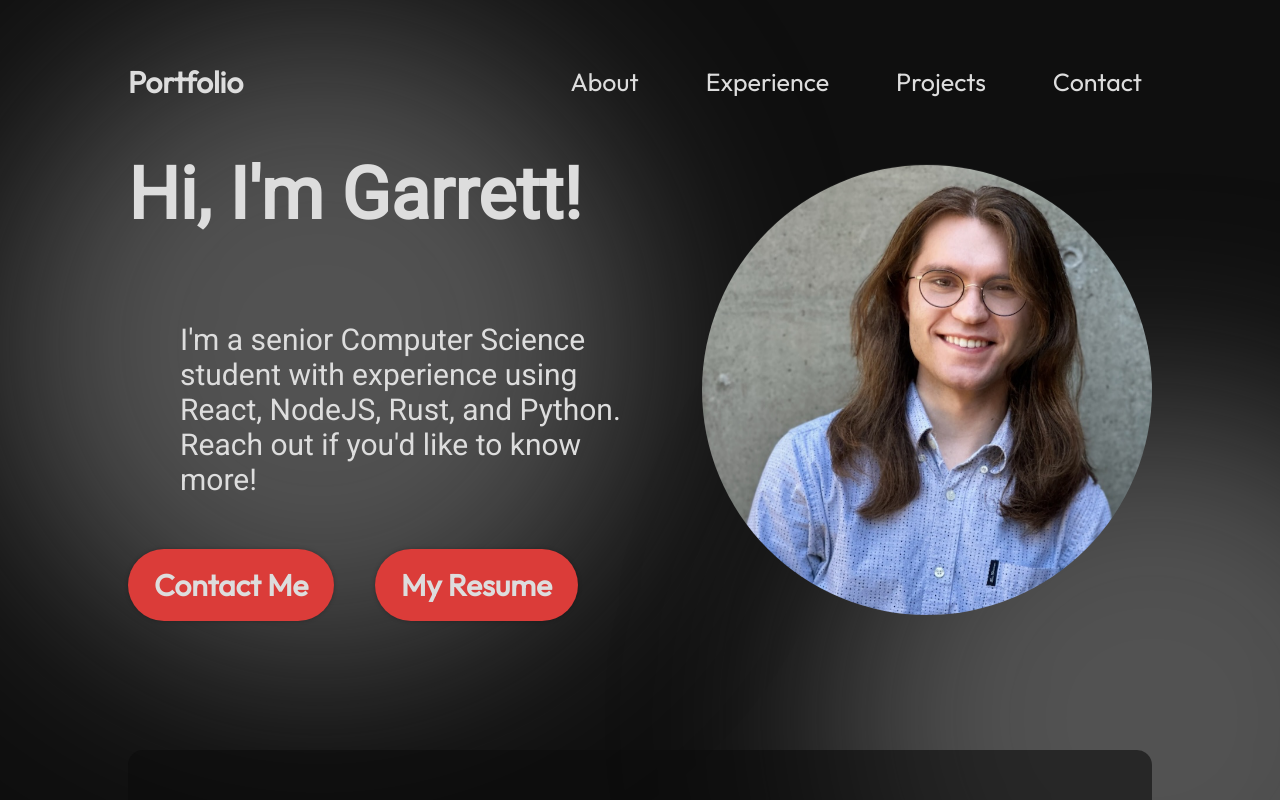
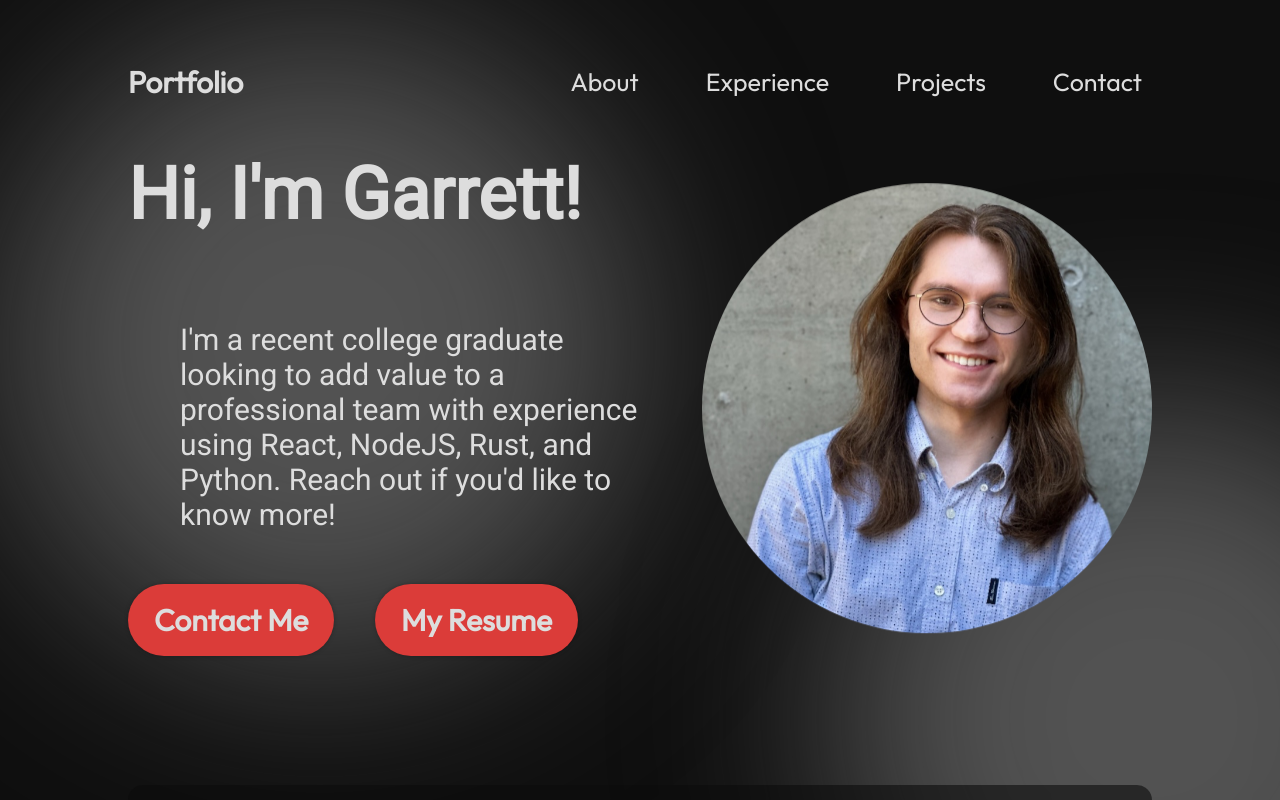
Before and after one commit to r3dc0g/r3dc0g.github.io, a React (Vite) app: page / in a window 1280 px wide. Shown: the top 800 px of the page. Built offline with nearby package versions, Linux system fonts and the light colour scheme.

Commit message:
Updated Hero

```diff
--- a/src/components/Hero/Hero.tsx
+++ b/src/components/Hero/Hero.tsx
@@ -6,7 +6,7 @@ export const Hero = () => {
         <section className={styles.container}>
             <div className={styles.content}>
                 <h1 className={styles.title}>Hi, I'm Garrett!</h1>
-                <p className={styles.description}>I'm a senior Computer Science student with experience using React, NodeJS, Rust, and Python. Reach out if you'd like to know more!</p>
+                <p className={styles.description}>I'm a recent college graduate looking to add value to a professional team with experience using React, NodeJS, Rust, and Python. Reach out if you'd like to know more!</p>
                 <div className={styles.btnContainer}>
                     <a className={styles.contactBtn} href="mailto:garrettc01@protonmail.com">Contact Me</a>
                     <a className={styles.resumeBtn} href="https://spuonline-my.sharepoint.com/:b:/g/personal/critesg_spu_edu/ET90AyGPo_hNtWEfBvNgazgBvkYxUEfcGhN5sNMsJidryg?e=AwnwLx">My Resume</a>
```
